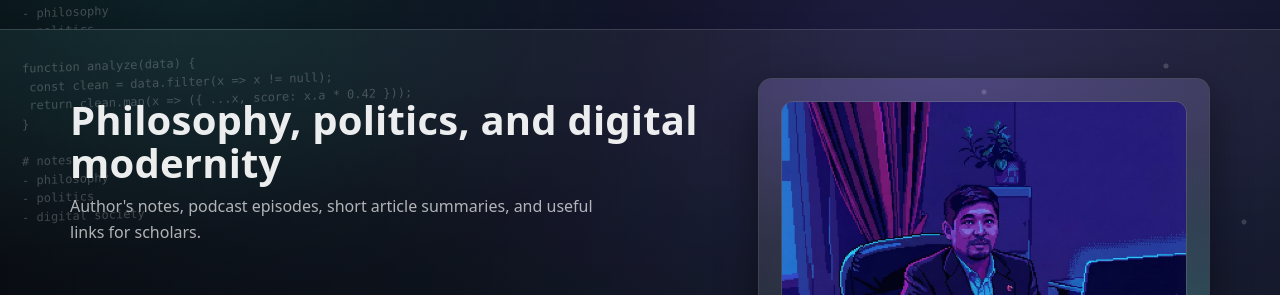
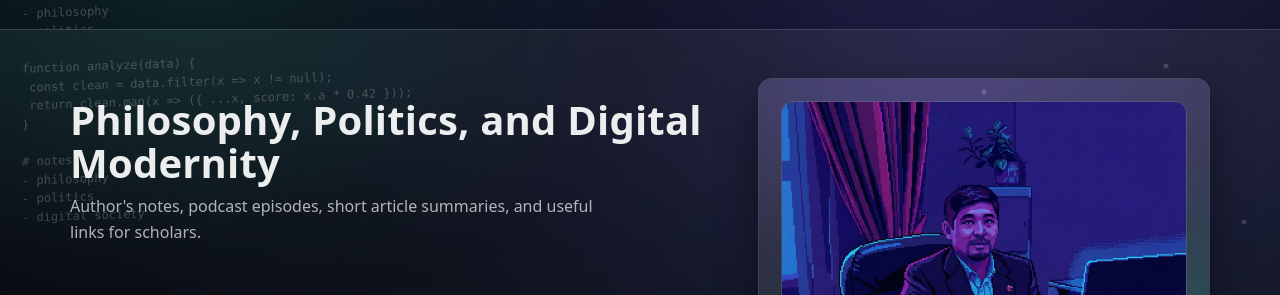
Before and after one commit to ermekuss/blog, a Jekyll site: the page built from README.md, in a window 1280 px wide. Shown: the part 137-432 px from the top of the page. Built offline with Jekyll 4.4.1, drawn with Linux system fonts in a browser that asks for light colours; our own code applies the rules of GitHub Pages for plain Markdown files.

Commit message:
Update heading to capitalize key terms

```diff
--- a/_layouts/home.html
+++ b/_layouts/home.html
@@ -6,7 +6,7 @@ layout: default
   <div class="container">
     <div class="hero-main">
       <div class="hero-copy">
-        <h1 class="hero-h">Philosophy, politics, and digital modernity</h1>
+        <h1 class="hero-h">Philosophy, Politics, and Digital Modernity</h1>
         <p class="hero-p">Author's notes, podcast episodes, short article summaries, and useful links for scholars.</p>
       </div>
 
```
